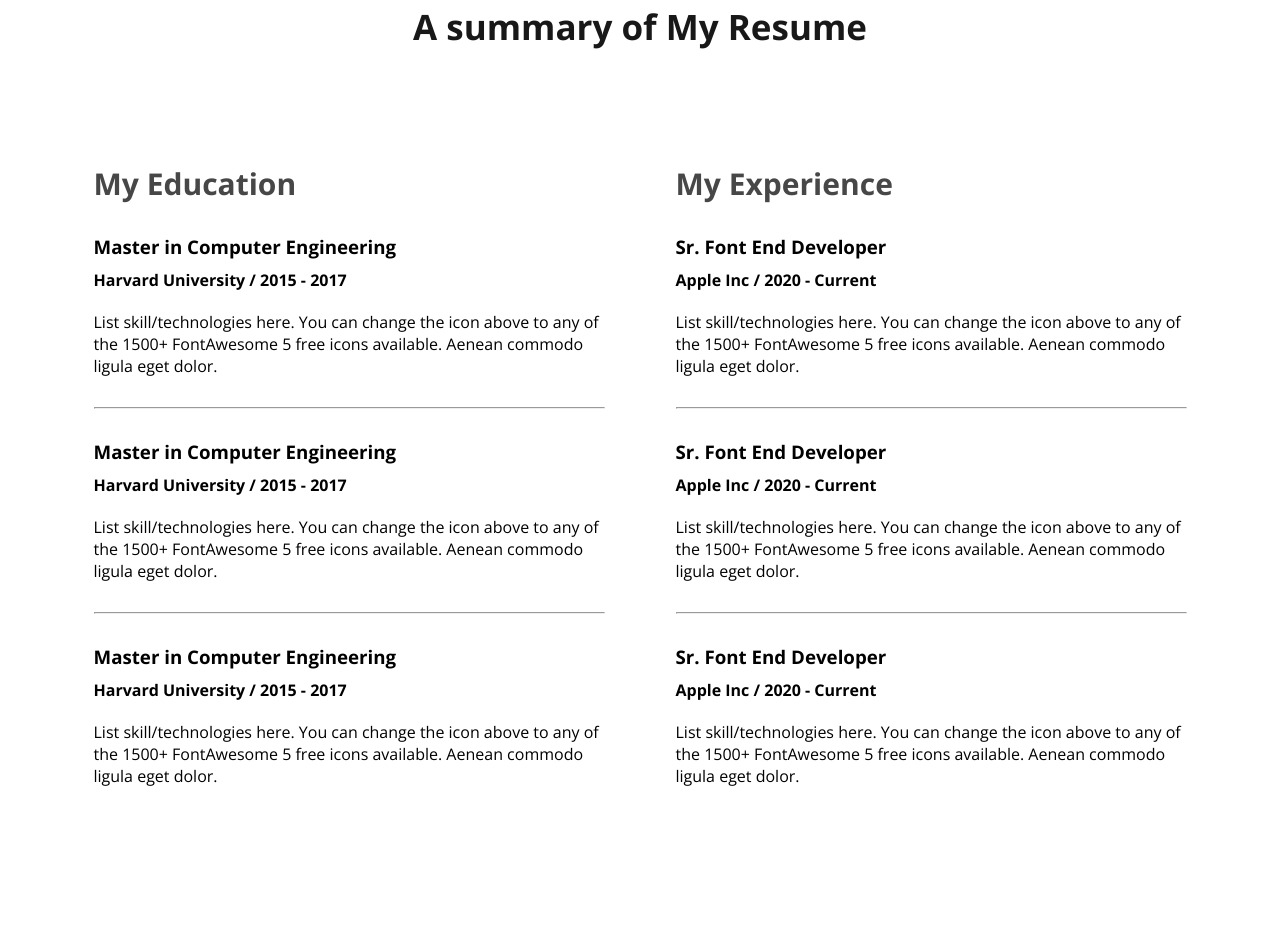
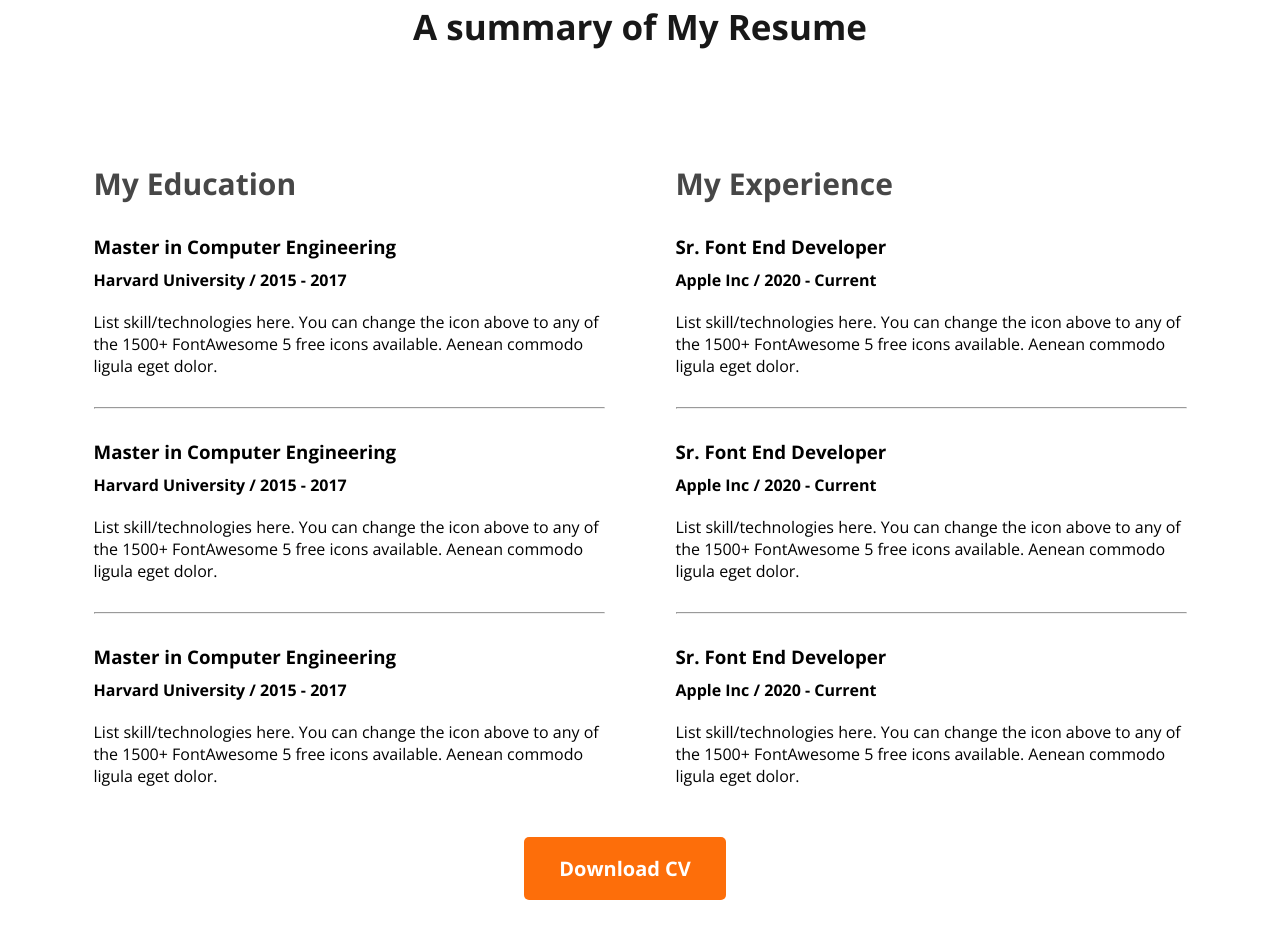
Before and after one commit to xer-on/portfolio, a plain HTML site: page index.html in a window 1280 px wide. Shown: the part 3109-4048 px from the top of the page. Before the commit the page ends 3896 px from the top, so only its background shows below. Drawn offline with nearby package versions, Linux system fonts and the light colour scheme.

Commit message:
added button

```diff
--- a/index.html
+++ b/index.html
@@ -161,6 +161,10 @@
 
                     </div>
                 </div>
+            </div>
+            <div class="download-cv">
+                <button class="primary-button">Download CV</button>
+            </div>
         </section>
     </main>
     <footer>
--- a/styles/style.css
+++ b/styles/style.css
@@ -255,11 +255,12 @@ div .skill img {
 }
 
 /* summery styles */
-.summery-conatainer{
+.summery-conatainer {
     display: flex;
     justify-content: center;
     gap: 71px;
 }
+
 .summery-title {
     color: #181818;
     text-align: center;
@@ -278,22 +279,39 @@ div .skill img {
     line-height: normal;
     padding-bottom: 30px;
 }
-.resume-item-title{
+
+.resume-item-title {
     padding-bottom: 10px;
 }
-.resume-item-info{
+
+.resume-item-info {
     padding-bottom: 20px;
 }
-hr{
+
+hr {
     margin-top: 30px;
-   margin-bottom: 30px;
+    margin-bottom: 30px;
 }
-.summery-column-one{
+
+.summery-column-one {
     padding-left: 250px;
 }
-.summery-column-two{
+
+.summery-column-two {
     padding-right: 250px;
 }
-.resume-item-description{
+
+.resume-item-description {
     width: 511px;
 }
+
+section button {
+    text-align: center;
+    justify-content: center;
+}
+
+.download-cv {
+    text-align: center;
+    margin-top: 50px;
+    margin-bottom: 113px;
+}
```
